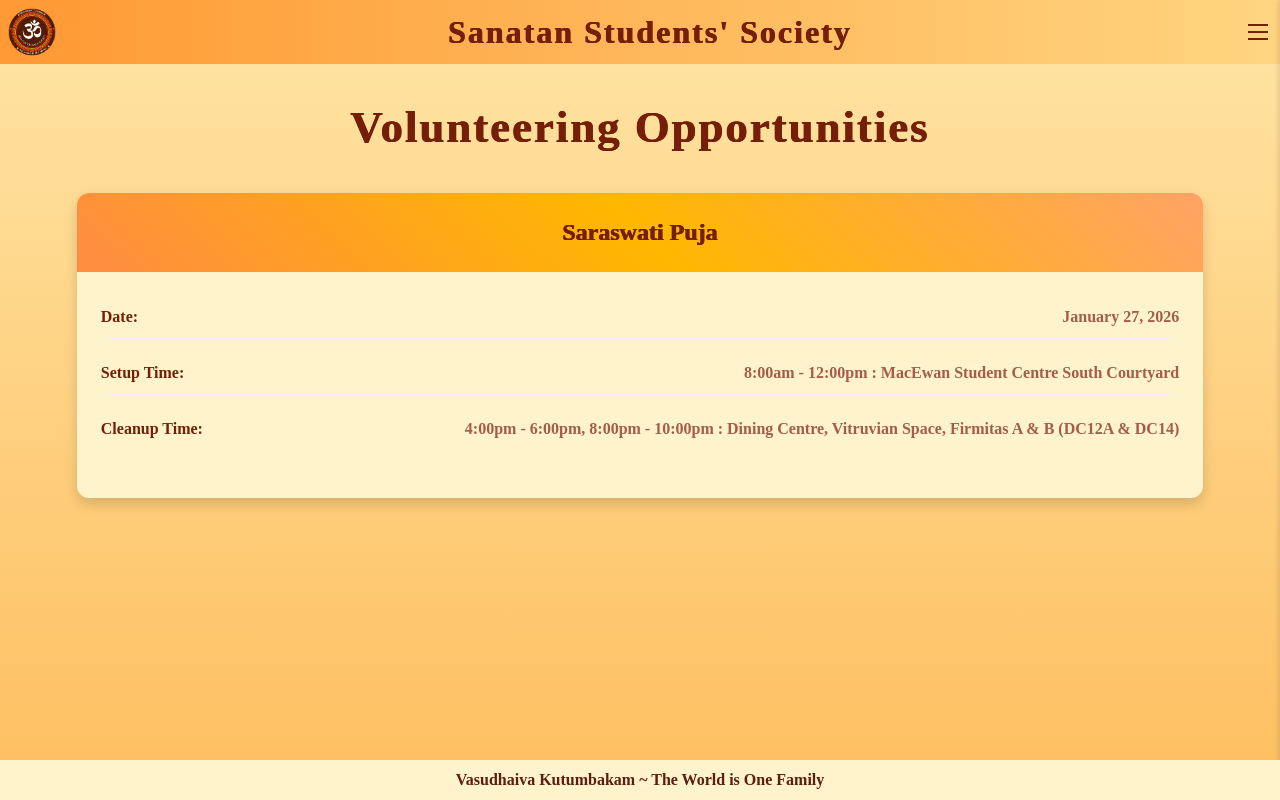
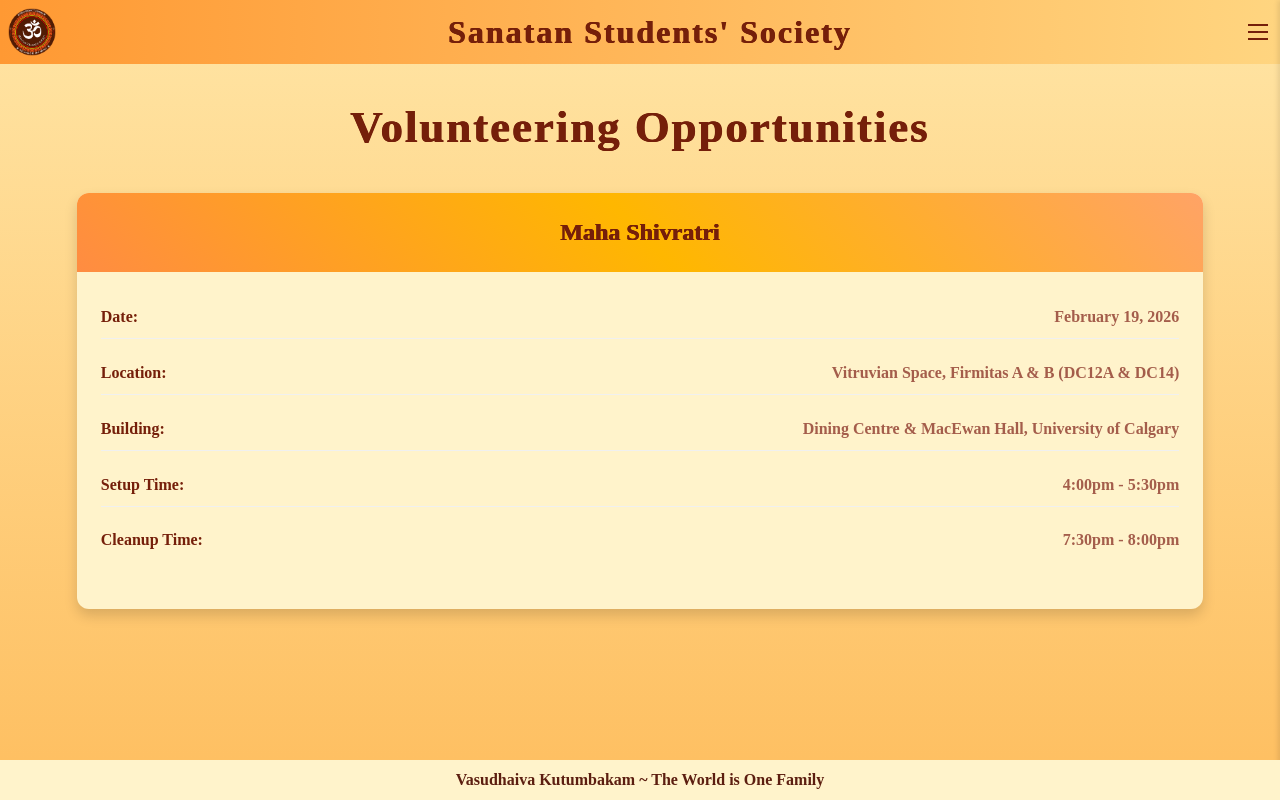
Before and after one commit to shivanshiv/Sanatan-Students-Society-Website, a React (Create React App) app: page /volunteering in a window 1280 px wide. Built offline with nearby package versions, Linux system fonts and the light colour scheme.

Commit message:
Added Maha Shivratri

```diff
--- a/src/components/VolunteeringOpportunities/VolunteeringOpportunities.js
+++ b/src/components/VolunteeringOpportunities/VolunteeringOpportunities.js
@@ -23,16 +23,14 @@
                       <span className="info-label">Date:</span>
                       <span className="info-value">{opportunity.date}</span>
                     </div>
-
-                    {/* <div className="info-item">
+                    <div className="info-item">
                       <span className="info-label">Location:</span>
                       <span className="info-value">{opportunity.roomSpace}</span>
                     </div>
                     <div className="info-item">
                       <span className="info-label">Building:</span>
                       <span className="info-value">{opportunity.building}</span>
-                    </div> */}
-
+                    </div>
                     <div className="info-item">
                       <span className="info-label">Setup Time:</span>
                       <span className="info-value">{opportunity.setup}</span>
--- a/src/data/events.js
+++ b/src/data/events.js
@@ -4,6 +4,7 @@
 import navratriDurgaPuja from '../data/navratri_durgaPooja.ics';
 import diwali_sss from '../data/diwali_sss.ics';
 import saraswati_puja from '../data/saraswati_puja.ics';
+import mahaShivratri from '../data/maha_shivratri_2026.ics';
 
 const events = [
     {
@@ -60,6 +61,14 @@
         location: "9:30am - 4:00pm: MacEwan Student Centre South Courtyard, 6:00pm - 9:000pm: Vitruvian Space, Dining Centre Firmitas A & B (DC12A & DC14), University of Calgary",
         description: "Join us in celebrating Saraswati Puja for the second time on campus! Join us in a festival of worshipping Goddess Saraswati, along with showcasing art, dance, music and culture.",
         icsFile: saraswati_puja
+    },
+    {
+        eventName: "Maha Shivratri",
+        date: "February 19, 2026",
+        time: "5:30pm to 7:30pm",
+        location: "Vitruvian Space, Dining Centre Firmitas A & B (DC12A & DC14), University of Calgary",
+        description: "Join us in celebrating Maha Shivratri with a night of pooja, kirtan, aarti, meditation and vibrant performances that bring our community together in devotion and celebration.",
+        icsFile: mahaShivratri
     }
 
 ];
--- a/src/data/volunteerinfo.js
+++ b/src/data/volunteerinfo.js
@@ -1,11 +1,11 @@
 const volunteerinfo = [
     {
-        volunteerEvent: "Saraswati Puja",
-        date: "January 27, 2026",
-        //roomSpace: "Vitruvian Space, Firmitas A & B (DC12A & DC14) & MacEwan Student Centre South Courtyard",
-        //building: "Dining Centre & MacEwan Hall, University of Calgary",
-        setup: "8:00am - 12:00pm : MacEwan Student Centre South Courtyard",
-        cleanup: "4:00pm - 6:00pm, 8:00pm - 10:00pm : Dining Centre, Vitruvian Space, Firmitas A & B (DC12A & DC14)"
+        volunteerEvent: "Maha Shivratri",
+        date: "February 19, 2026",
+        roomSpace: "Vitruvian Space, Firmitas A & B (DC12A & DC14)",
+        building: "Dining Centre & MacEwan Hall, University of Calgary",
+        setup: "4:00pm - 5:30pm",
+        cleanup: "7:30pm - 8:00pm",
     }
 ];
 
```
Also changed, not shown: 1 other file (tests, documents, lock files or other folders).
